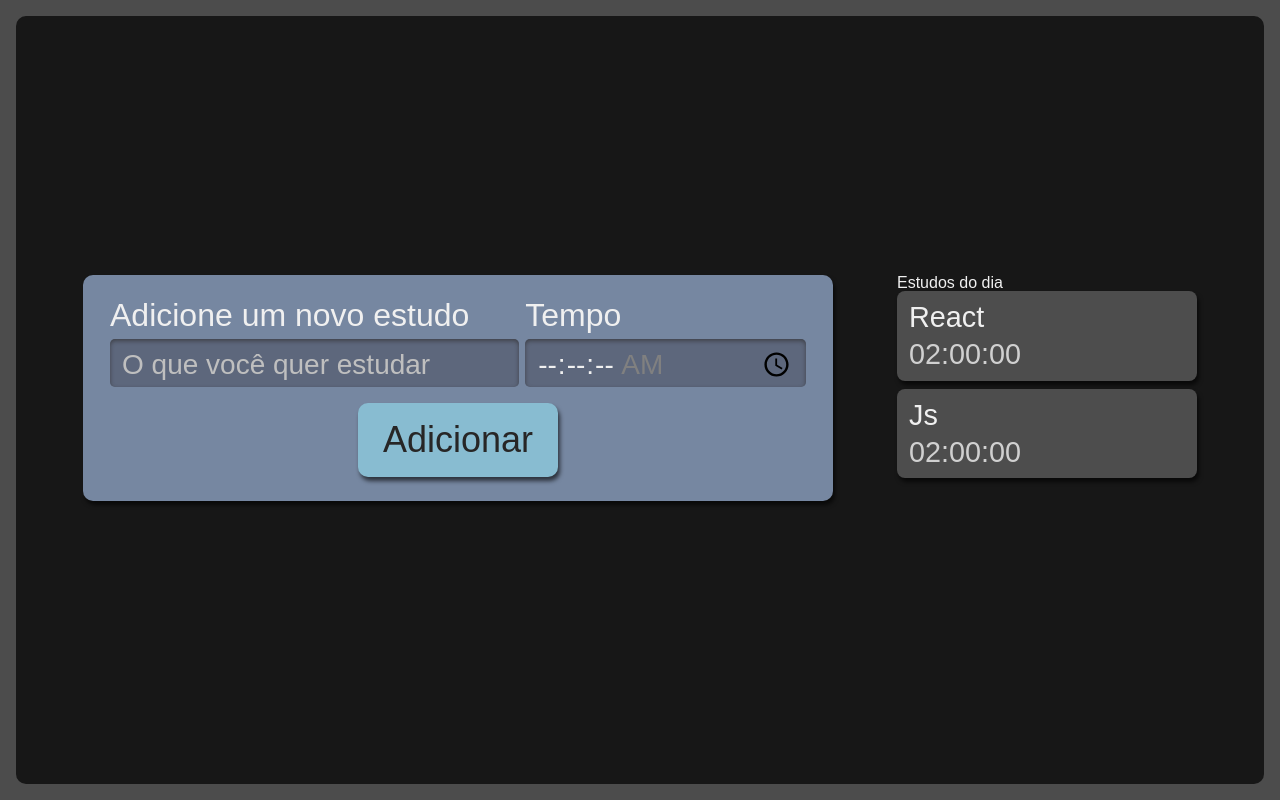
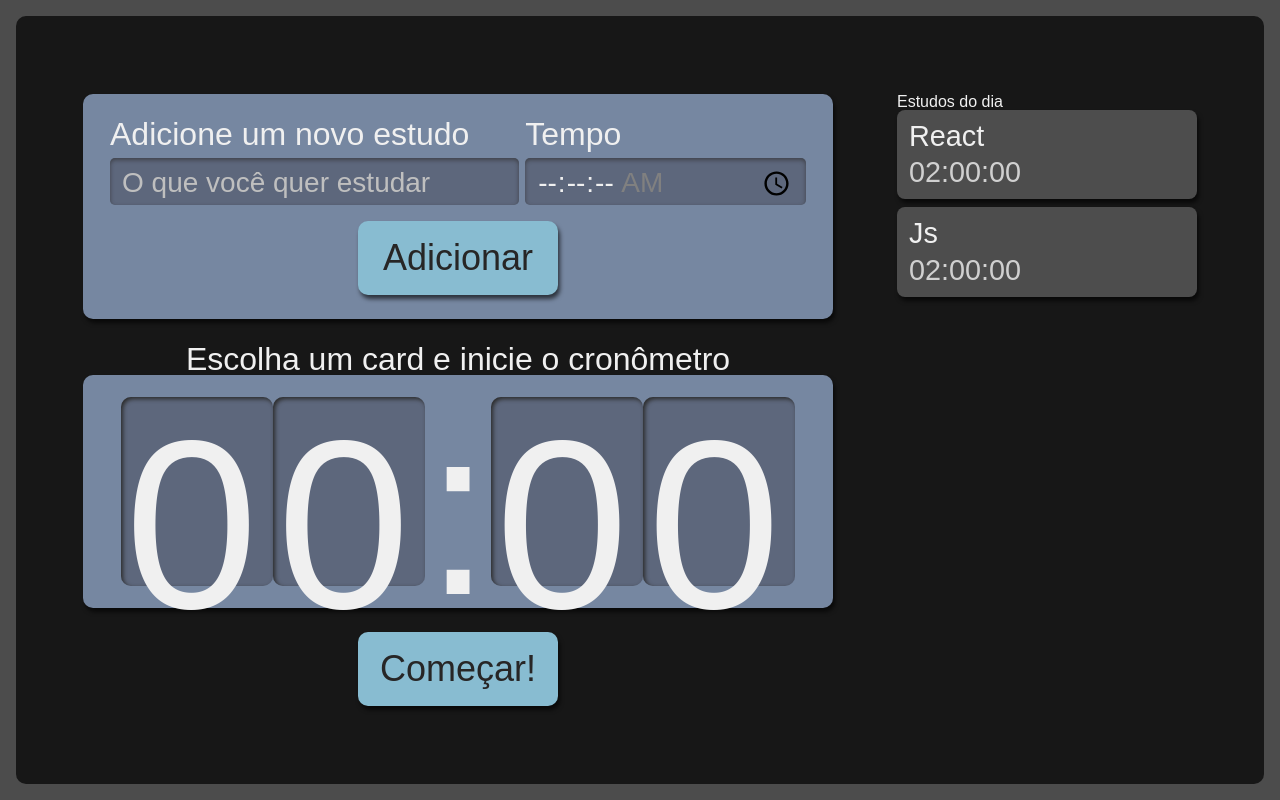
Before and after one commit to JCDMeira/studies-react-ts, a React (Create React App) app: page / in a window 1280 px wide. Built offline with nearby package versions, Linux system fonts and the light colour scheme.

Commit message:
feat: add new styles for stopwatch

```diff
--- a/src/App.tsx
+++ b/src/App.tsx
@@ -3,11 +3,13 @@
 import List from "./Components/List";
 
 import style from "./app.module.scss";
+import Stopwatch from "./Components/Stopwatch";
 
 function App() {
   return (
     <div className={style.AppStyle}>
       <Form />
+      <Stopwatch />
       <List />
     </div>
   );
--- a/src/Components/List/ListItem/index.tsx
+++ b/src/Components/List/ListItem/index.tsx
@@ -9,7 +9,7 @@
   time: string;
 }
 
-const ListItem = ({ item, style }: ListItemProps) => {
+const ListItem: React.FC<ListItemProps> = ({ item, style }): JSX.Element => {
   return (
     <li className={style.item}>
       <h3>{item.task}</h3>
--- /dev/null
+++ b/src/Components/Stopwatch/Watch/index.tsx
@@ -0,0 +1,16 @@
+import React from "react";
+import style from "./watch.module.scss";
+
+const Watch: React.FC = () => {
+  return (
+    <>
+      <span className={style.relogioNumero}>0</span>
+      <span className={style.relogioNumero}>0</span>
+      <span className={style.relogioDivisao}>:</span>
+      <span className={style.relogioNumero}>0</span>
+      <span className={style.relogioNumero}>0</span>
+    </>
+  );
+};
+
+export default Watch;
--- /dev/null
+++ b/src/Components/Stopwatch/Watch/watch.module.scss
@@ -0,0 +1,21 @@
+.relogioNumero {
+  background-color: #5d677c;
+  box-shadow: 2px 2px 4px #2b2b2b inset;
+  height: 3.6rem;
+  width: 3rem;
+  padding: 8px 4px;
+  border-radius: 10px;
+
+  @media screen and (min-width: 1280px) {
+    height: 10.8rem;
+    width: 9rem;
+  }
+}
+
+.relogioDivisao {
+  height: 4.2rem;
+
+  @media screen and (min-width: 1280px) {
+    height: 12.6rem;
+  }
+}
--- /dev/null
+++ b/src/Components/Stopwatch/index.tsx
@@ -0,0 +1,18 @@
+import React from "react";
+import Button from "../Button";
+import Watch from "./Watch";
+import style from "./stopwatch.module.scss";
+
+const Stopwatch: React.FC = () => {
+  return (
+    <div className={style.cronometro}>
+      <p className={style.titulo}> Escolha um card e inicie o cronômetro </p>
+      <div className={style.relogioWrapper}>
+        <Watch />
+      </div>
+      <Button>Começar!</Button>
+    </div>
+  );
+};
+
+export default Stopwatch;
--- /dev/null
+++ b/src/Components/Stopwatch/stopwatch.module.scss
@@ -0,0 +1,58 @@
+.cronometro {
+  display: flex;
+  flex-direction: column;
+  align-items: center;
+  grid-area: cronometro;
+
+  .relogioWrapper {
+    align-items: center;
+    background-color: #7687a1;
+    border-radius: 10px;
+    box-shadow: 2px 4px 4px #0000009f;
+    box-sizing: border-box;
+    display: flex;
+    font-size: 5rem;
+    justify-content: center;
+    margin-bottom: 24px;
+    padding: 16px 12px;
+    width: 100%;
+  }
+
+  .titulo {
+    font-size: 2rem;
+  }
+
+  button {
+    background-color: #88bcd1;
+    border-radius: 10px;
+    box-shadow: 2px 4px 4px #0000009f;
+    color: #272626;
+    cursor: pointer;
+    font-size: 1.25rem;
+    padding: 16px;
+    width: 150px;
+
+    &:active {
+      background-color: #7ca6b7;
+      box-shadow: 2px 2px 4px #0000009f inset;
+      cursor: auto;
+    }
+  }
+
+  @media screen and (min-width: 1280px) {
+    .relogioWrapper {
+      font-size: 15rem;
+    }
+
+    p {
+      font-size: 2rem;
+    }
+
+    button {
+      grid-column-start: span 2;
+      justify-self: center;
+      width: 200px;
+      font-size: 2.25rem;
+    }
+  }
+}
```
